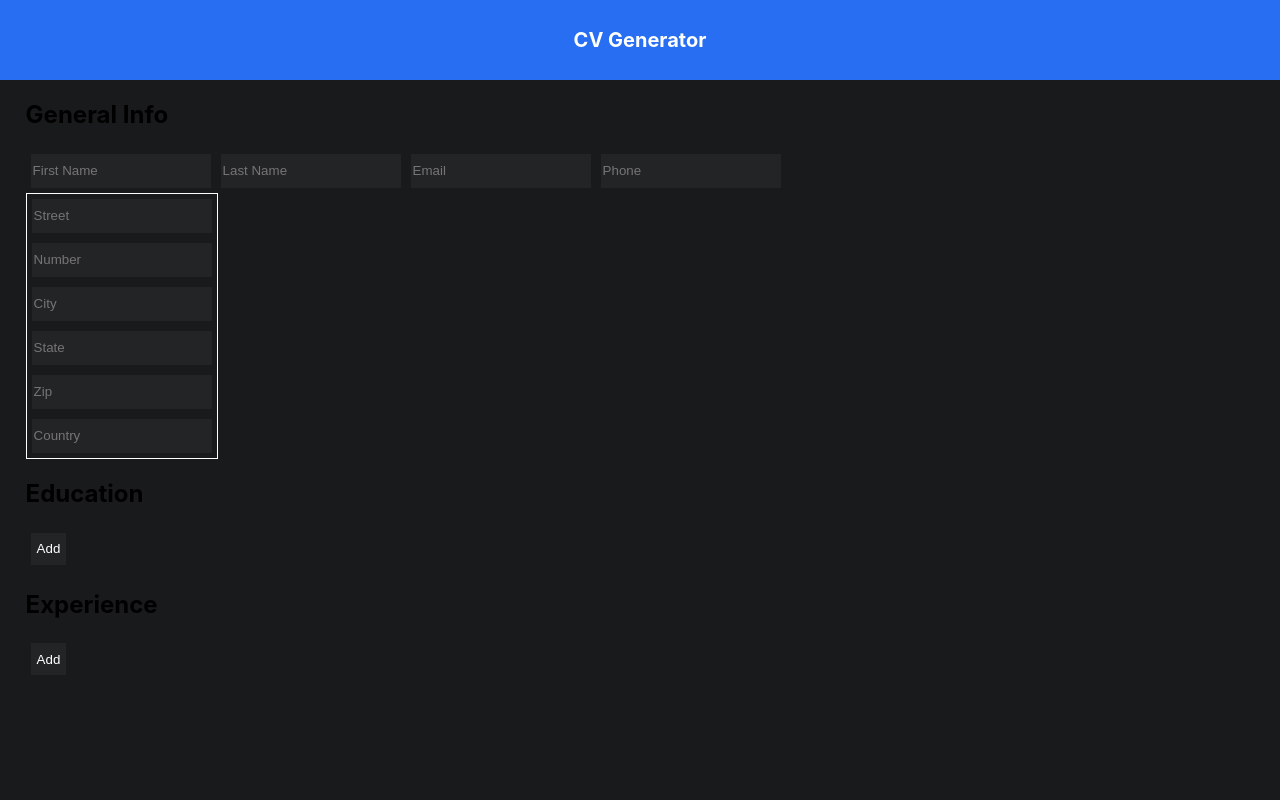
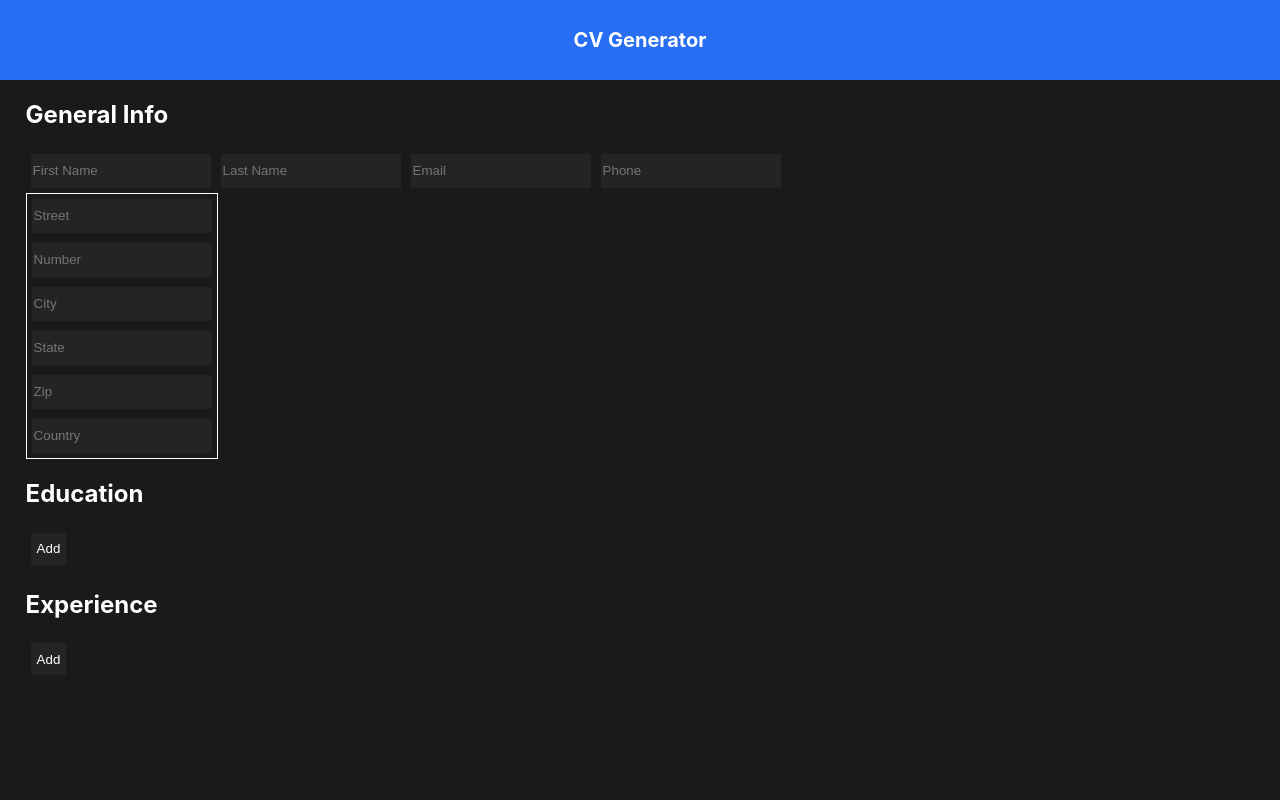
Before and after one commit to martenmatrix/cv-generator, a React (Create React App) app: page / in a window 1280 px wide. Shown: the top 800 px of the page. Built offline with nearby package versions, Linux system fonts and the light colour scheme.

Commit message:
Make heading of input sections white for better readability

```diff
--- a/src/Components/styles/cv-gen.css
+++ b/src/Components/styles/cv-gen.css
@@ -39,6 +39,10 @@
     margin-left: 2vw;
 }
 
+.cv-generator-input h2 {
+    color: white;
+}
+
 .general-input > .address {
     border: 1px solid white;
     width: min-content;
```
